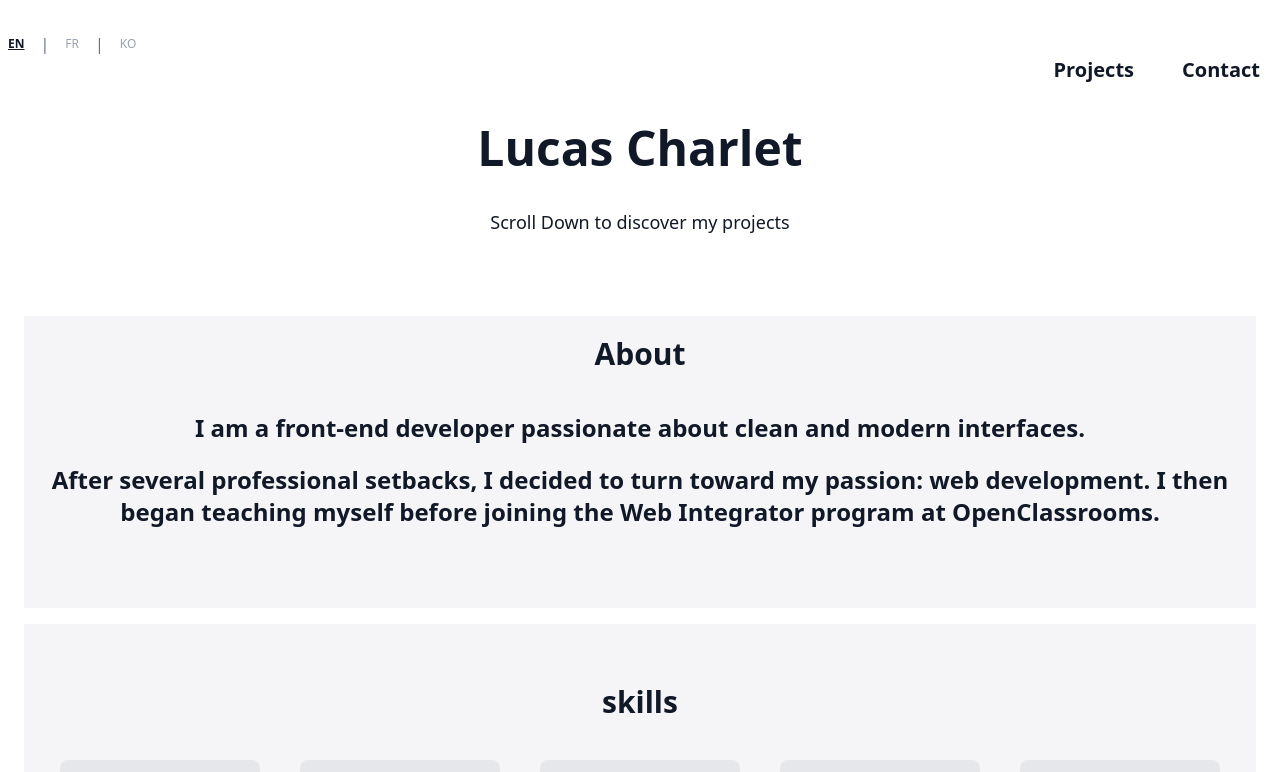
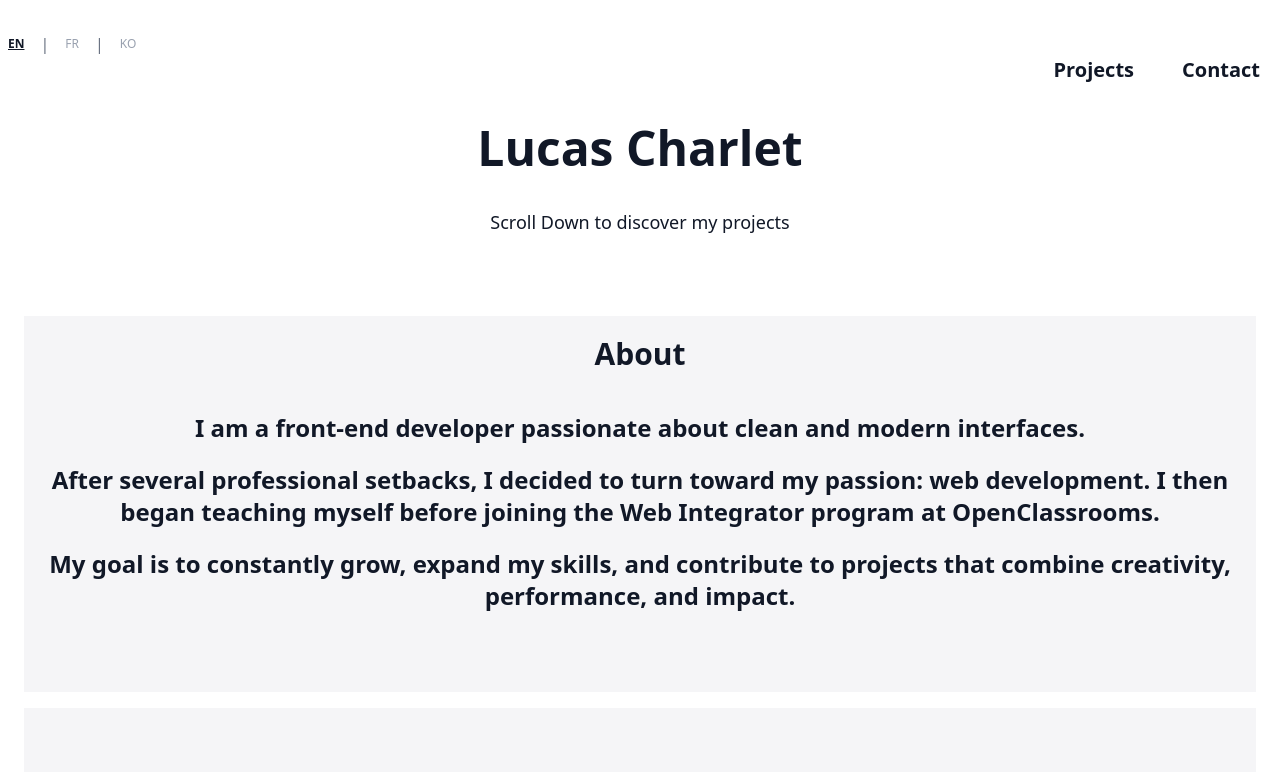
Before and after one commit to Aitoheiw/Projet-12-Portfolio, a React (Vite) app: page / in a window 1280 px wide. Shown: the top 772 px of the page. Built offline with nearby package versions, Linux system fonts and the light colour scheme; grey boxes are pictures that could not be loaded.

Commit message:
feat : ajout de la partie ambition ainsi que ca traduction au About

```diff
--- a/src/components/About.jsx
+++ b/src/components/About.jsx
@@ -10,6 +10,7 @@ export default function About() {
       <div className="flex flex-col pb-10 text-xl md:text-2xl gap-5 font-bold pl-4 pr-4">
         <p>{t.about.text}</p>
         <p>{t.about.description}</p>
+        <p>{t.about.ambition}</p>
       </div>
     </section>
   );
--- a/src/data/translation.js
+++ b/src/data/translation.js
@@ -13,6 +13,8 @@ export const translations = {
       text: "I am a front-end developer passionate about clean and modern interfaces.",
       description:
         "After several professional setbacks, I decided to turn toward my passion: web development. I then began teaching myself before joining the Web Integrator program at OpenClassrooms.",
+      ambition:
+        "My goal is to constantly grow, expand my skills, and contribute to projects that combine creativity, performance, and impact.",
     },
     skills: "skills",
     projects: {
@@ -50,6 +52,8 @@ export const translations = {
       text: "Je suis un développeur front-end passionné par les interfaces modernes et épurées.",
       description:
         "Après plusieurs échecs professionnels, j’ai décidé de me tourner vers ma passion : le développement web. J’ai alors commencé à me former en autodidacte avant de rejoindre la formation Intégrateur Web d’OpenClassrooms.",
+      ambition:
+        "Mon objectif est d’évoluer constamment, d’élargir mes compétences et de contribuer à des projets qui allient créativité, performance et impact.",
     },
     skills: "Compétences",
     projects: {
@@ -88,6 +92,8 @@ export const translations = {
       text: "깔끔하고 현대적인 인터페이스를 만드는 것을 좋아하는 프론트엔드 개발자입니다.",
       description:
         "여러 번의 직업적 실패를 겪은 후, 저는 제 열정인 웹 개발에 도전하기로 결심했습니다. 그 후 독학으로 공부를 시작했고, 이후 OpenClassrooms의 웹 통합(Integrateur Web) 과정에 참여하게 되었습니다.",
+      ambition:
+        "저의 목표는 꾸준히 발전하고 역량을 넓혀, 창의성·성능·임팩트를 모두 갖춘 프로젝트에 기여하는 것입니다.",
     },
     skills: "기술 스택",
     projects: {
```
